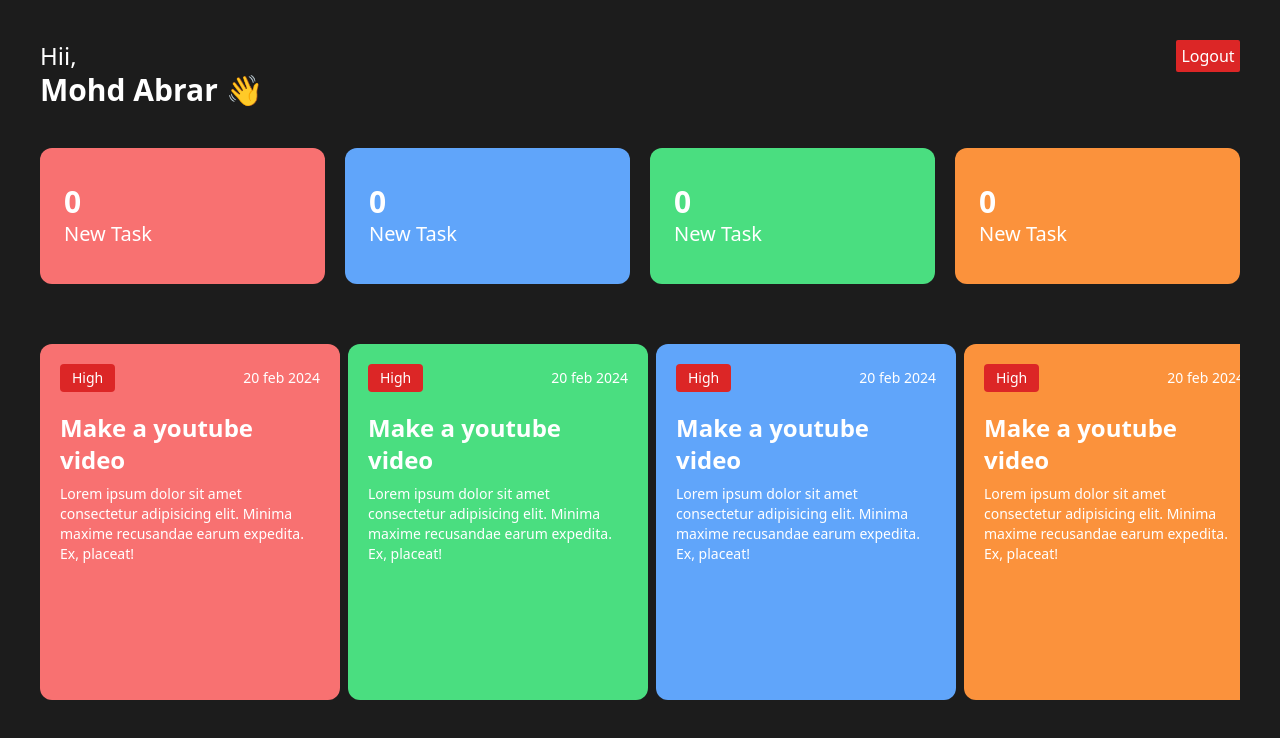
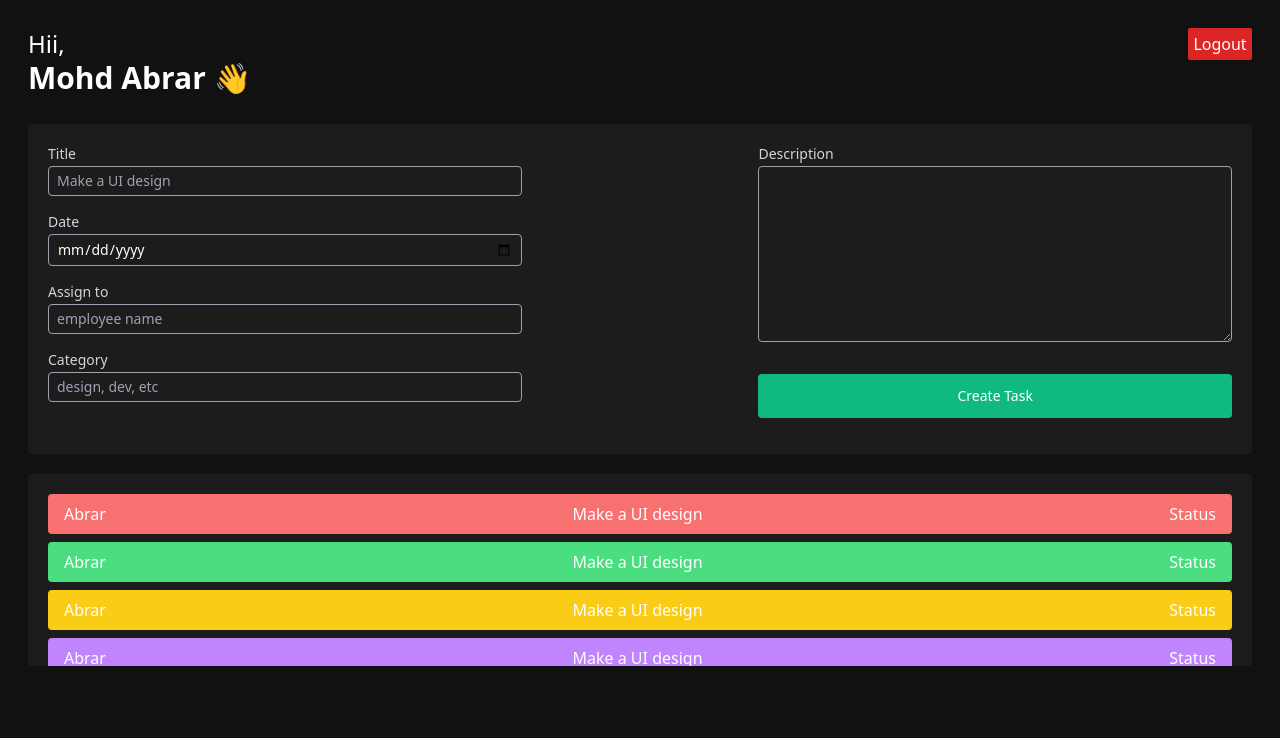
Before and after one commit to MohdAbrar774/ems---react-project, a React (Vite) app: page / in a window 1280 px wide. Shown: the top 738 px of the page. Built offline with nearby package versions, Linux system fonts and the light colour scheme.

Commit message:
AdminDashboard - Completed

```diff
--- a/src/App.jsx
+++ b/src/App.jsx
@@ -1,12 +1,14 @@
 import React from 'react'
 import Login from './component/Auth/Login'
 import EmployeeDashboard from './component/DashBoard.jsx/EmployeeDashboard'
+import AdminDashboard from './component/DashBoard.jsx/AdminDashboard'
 
 const App = () => {
   return (
     <>
       {/* <Login/> */}
-      <EmployeeDashboard/>
+      {/* <EmployeeDashboard/> */}
+      <AdminDashboard/>
     </>
   )
 }
--- a/src/component/DashBoard.jsx/AdminDashboard.jsx
+++ b/src/component/DashBoard.jsx/AdminDashboard.jsx
@@ -0,0 +1,16 @@
+import React from 'react'
+import Header from '../Others/Header'
+import CreateTask from '../Others/CreateTask'
+import AllTask from '../Others/AllTask'
+
+const AdminDashboard = () => {
+  return (
+      <div className='h-screen w-full p-7'>
+        <Header/>
+        <CreateTask/>
+        <AllTask/>
+    </div>
+  )
+}
+
+export default AdminDashboard
--- /dev/null
+++ b/src/component/Others/AllTask.jsx
@@ -0,0 +1,35 @@
+import React from 'react'
+
+const AllTask = () => {
+  return (
+    <div className='tasklist bg-[#1C1C1C] p-5 rounded mt-5 h-48 overflow-auto'>
+      <div className='bg-red-400 mb-2 py-2 px-4 flex justify-between rounded'>
+        <h2>Abrar</h2>
+        <h3>Make a UI design</h3>
+        <h5>Status</h5>
+        </div>
+        <div className='bg-green-400 mb-2 py-2 px-4 flex justify-between rounded'>
+        <h2>Abrar</h2>
+        <h3>Make a UI design</h3>
+        <h5>Status</h5>
+        </div>
+        <div className='bg-yellow-400 mb-2 py-2 px-4 flex justify-between rounded'>
+        <h2>Abrar</h2>
+        <h3>Make a UI design</h3>
+        <h5>Status</h5>
+        </div>
+        <div className='bg-purple-400 mb-2 py-2 px-4 flex justify-between rounded'>
+        <h2>Abrar</h2>
+        <h3>Make a UI design</h3>
+        <h5>Status</h5>
+        </div>
+        <div className='bg-blue-400 mb-2 py-2 px-4 flex justify-between rounded'>
+        <h2>Abrar</h2>
+        <h3>Make a UI design</h3>
+        <h5>Status</h5>
+        </div>
+    </div>
+  )
+}
+
+export default AllTask
--- /dev/null
+++ b/src/component/Others/CreateTask.jsx
@@ -0,0 +1,36 @@
+import React from 'react'
+
+const CreateTask = () => {
+  return (
+        <div className='p-5 bg-[#1C1C1C] mt-7 rounded'>
+        <form className='flex flex-wrap w-full items-start justify-between'>
+            <div className='w-1/2'>
+                <div>
+                    <h3 className='text-sm text-gray-300 mb-0.5'>Title</h3>
+                    <input className='text-sm py-1 px-2 w-4/5 rounded outline-none bg-transparent border-[1px] border-gray-400 mb-4' type="text" placeholder='Make a UI design' />
+                </div>
+                  <div>
+                    <h3 className='text-sm text-gray-300 mb-0.5'>Date</h3>
+                    <input className='text-sm py-1 px-2 w-4/5 rounded outline-none bg-transparent border-[1px] border-gray-400 mb-4' type="date"  />
+                </div>
+                  <div>
+                    <h3 className='text-sm text-gray-300 mb-0.5'>Assign to</h3>
+                    <input className='text-sm py-1 px-2 w-4/5 rounded outline-none bg-transparent border-[1px] border-gray-400 mb-4' type="text" placeholder='employee name' />
+                </div>
+                  <div>
+                    <h3 className='text-sm text-gray-300 mb-0.5'>Category</h3>
+                    <input className='text-sm py-1 px-2 w-4/5 rounded outline-none bg-transparent border-[1px] border-gray-400 mb-4' type="text" placeholder='design, dev, etc' />
+                </div>
+            </div>
+
+            <div className='w-2/5 flex flex-col items-start'>
+                <h3 className='text-sm text-gray-300 mb-0.5'>Description</h3>
+                <textarea className='w-full h-44 text-sm py-2 px-4 rounded outline-none bg-transparent border-[1px] border-gray-400 mb-4'></textarea>
+                <button className='w-full text-sm  py-3 bg-emerald-500 hover:bg-emerald-600 mt-4 rounded mb-4'>Create Task</button>
+            </div>
+        </form>
+      </div>
+  )
+}
+
+export default CreateTask
--- a/src/component/TaskList/TaskList.jsx
+++ b/src/component/TaskList/TaskList.jsx
@@ -2,7 +2,7 @@ import React from 'react'
 
 const TaskList = () => {
   return (
-    <div id='tasklist' className='h-[55%] w-full mt-10 py-5 overflow-x-auto flex items-center justify-start gap-2 flex-nowrap'>
+    <div  className='tasklist h-[55%] w-full mt-10 py-5 overflow-x-auto flex items-center justify-start gap-2 flex-nowrap'>
       <div className='flex-shrink-0 h-full p-5 w-[300px] gap-5 bg-red-400 rounded-xl'>
         <div className='flex justify-between items-center'>
             <h3 className='bg-red-600 text-sm px-3 py-1 rounded'>High</h3>
--- a/src/index.css
+++ b/src/index.css
@@ -7,6 +7,6 @@ body{
   background-color: #111;
 }
 
-#tasklist::-webkit-scrollbar{
+.tasklist::-webkit-scrollbar{
   display: none;
 }
```
